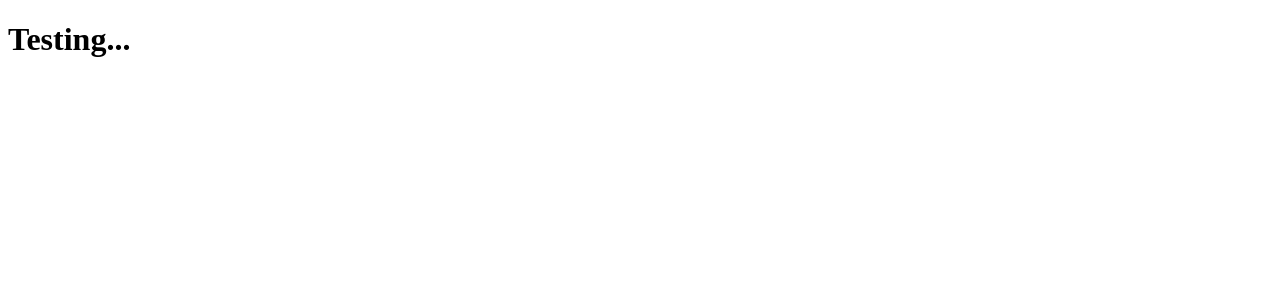
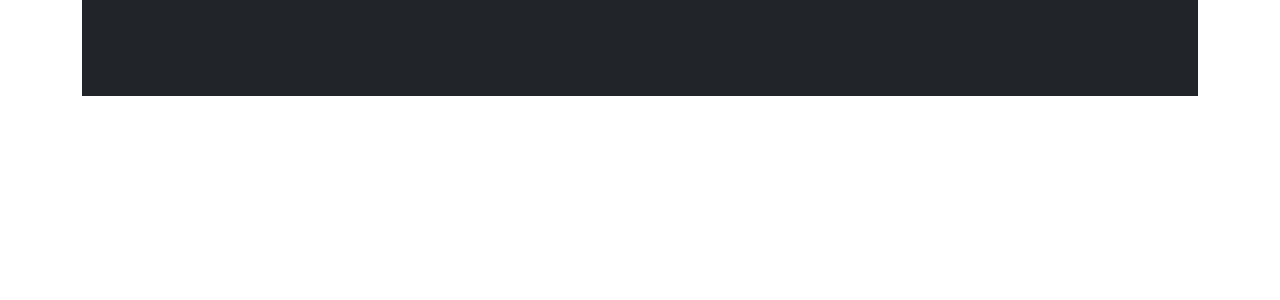
Before and after one commit to SaulRuizS/GiphySearch, a React app: page / in a window 1280 px wide. Shown: the top 300 px of the page. Built offline with nearby package versions, Linux system fonts and the light colour scheme.

Commit message:
Bootstrap configuration added

```diff
--- a/package.json
+++ b/package.json
@@ -12,6 +12,8 @@
   "author": "SaulRuizS",
   "license": "ISC",
   "dependencies": {
+    "@popperjs/core": "^2.11.5",
+    "bootstrap": "^5.1.3",
     "react": "^18.1.0",
     "react-dom": "^18.1.0"
   },
@@ -20,6 +22,7 @@
     "@babel/preset-env": "^7.18.2",
     "@babel/preset-react": "^7.17.12",
     "babel-loader": "^8.2.5",
+    "css-loader": "^6.7.1",
     "html-loader": "^3.1.0",
     "html-webpack-plugin": "^5.5.0",
     "style-loader": "^3.3.1",
--- /dev/null
+++ b/src/components/SearchInput.jsx
@@ -0,0 +1,11 @@
+import React from 'react';
+
+const SearchInput = () => {
+    return (
+        <div>
+
+        </div>
+    );
+};
+
+export default SearchInput;
--- a/src/containers/App.jsx
+++ b/src/containers/App.jsx
@@ -1,9 +1,13 @@
 import React from 'react';
+import 'bootstrap';
+import SearchInput from '../components/SearchInput';
+import SearchInputContainer from './SearchInputContainer';
 
 const App = () => {
     return (
         <div>
-            <h1>Testing...</h1>
+            <SearchInput />
+            <SearchInputContainer />
         </div>
     );
 };
--- /dev/null
+++ b/src/containers/SearchInputContainer.jsx
@@ -0,0 +1,12 @@
+import React from 'react';
+import 'bootstrap'
+
+const SearchInputContainer = () => {
+    return (
+        <div className="container-sm">
+            <div className='p-5 bg-dark'></div>
+        </div>
+    );
+};
+
+export default SearchInputContainer;
--- a/src/index.js
+++ b/src/index.js
@@ -1,8 +1,11 @@
 import React from "react";
 import ReactDOM from "react-dom";
 import App from "./containers/App";
+import 'bootstrap/dist/css/bootstrap.min.css';
 
 ReactDOM.render(
     <App />,
     document.getElementById('App')
 );
+
+//Giphy API: Mo3yNbRox7H6GMPwmaXouUnqVZFq2vAy
--- a/webpack.config.dev.js
+++ b/webpack.config.dev.js
@@ -13,9 +13,10 @@
             '.js',
             '.jsx'
         ],
-        // alias: {
-
-        // }
+        alias: {
+            '@components': path.resolve(__dirname, 'src/components/'),
+            '@containers': path.resolve(__dirname, 'src/containers/')
+        }
     },
     module: {
         rules: [
@@ -30,6 +31,13 @@
                 test: /\.html$/,
                 use: [
                     'html-loader'
+                ]
+            },
+            {
+                test: /\.css$/,
+                use: [
+                    'style-loader',
+                    'css-loader'
                 ]
             }
         ]
--- a/webpack.config.js
+++ b/webpack.config.js
@@ -2,7 +2,7 @@
 const path = require('path');
 
 module.exports = {
-    mode: 'production',
+    mode: 'development',
     entry: './src/index.js',
     output: {
         path: path.resolve(__dirname, 'dist/'),
@@ -13,9 +13,10 @@
             '.js',
             '.jsx'
         ],
-        // alias: {
-
-        // }
+        alias: {
+            '@components': path.resolve(__dirname, 'src/components/'),
+            '@containers': path.resolve(__dirname, 'src/containers/')
+        }
     },
     module: {
         rules: [
@@ -30,6 +31,13 @@
                 test: /\.html$/,
                 use: [
                     'html-loader'
+                ]
+            },
+            {
+                test: /\.css$/,
+                use: [
+                    'style-loader',
+                    'css-loader'
                 ]
             }
         ]
```
